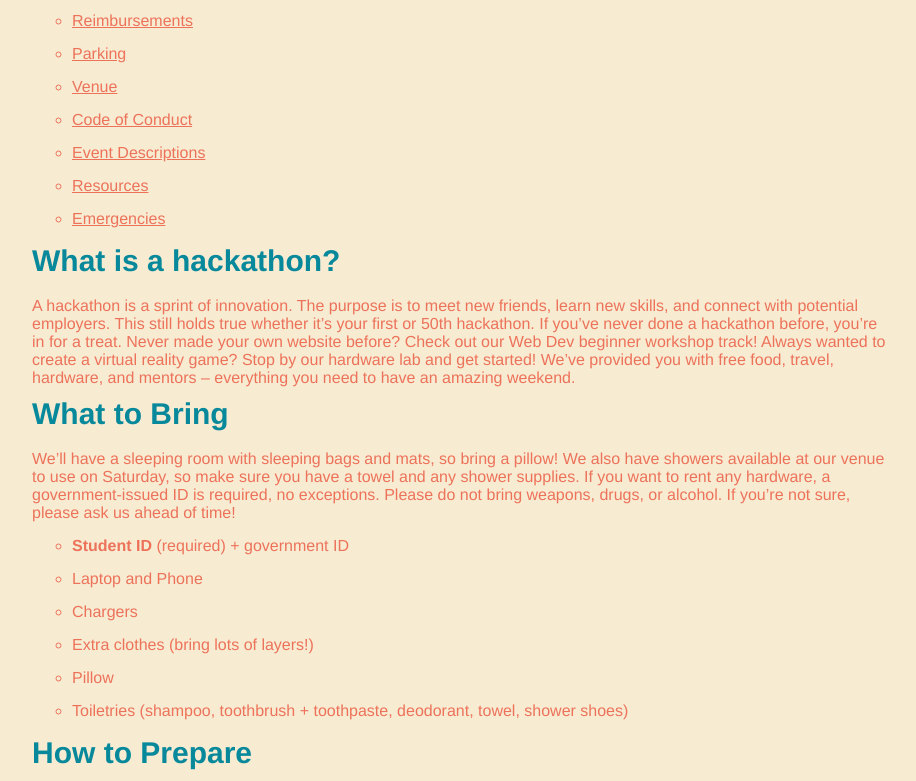
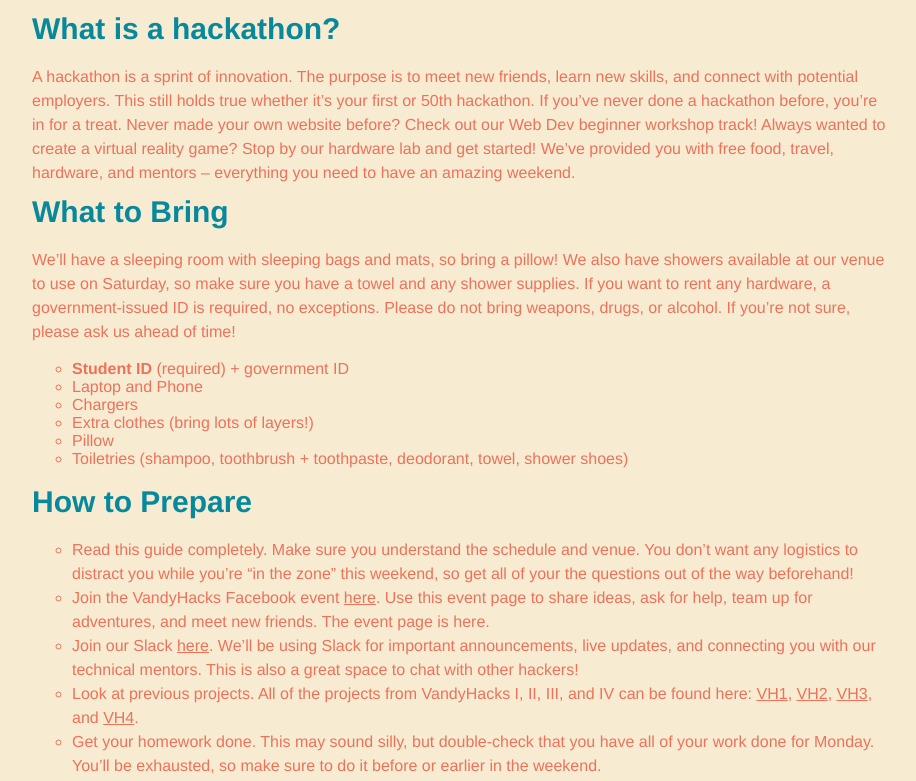
Before and after one commit to VandyHacks/vh-guide-pipeline, a React app: page / in a window 1280 px wide. Shown: the part 691-1472 px from the top of the page, without its empty margins (181-1097 px from the left). Built offline with nearby package versions, Linux system fonts and the light colour scheme.

Commit message:
css sucks

```diff
--- a/public/css/main.css
+++ b/public/css/main.css
@@ -12,13 +12,10 @@
 
 p,
 blockquote,
-ul,
-ol,
-dl,
-li,
 table,
 pre {
   margin: 15px 0;
+  line-height: 1.5;
 }
 
 body {
@@ -64,6 +61,11 @@
 li,
 li a {
   color: #ed725a;
+}
+
+li p {
+  margin: 0;
+  padding: 0;
 }
 
 h1,
@@ -181,5 +183,5 @@
 }
 
 footer {
-  text-align: center;
+  padding: 15px 0;
 }
```
